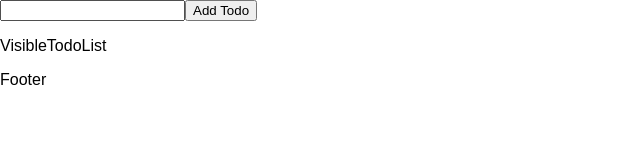
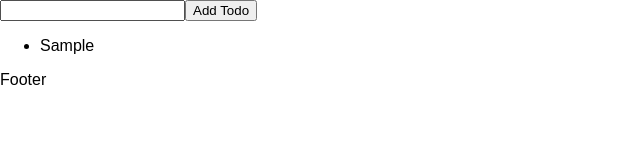
Before and after one commit to jeffreyleeon/react-redux-todo-example, a React (Create React App) app: page / in a window 1280 px wide. Both pictures are taken after typing "Sample" into the empty fields and a click on the button "Add Todo". Shown: the top 160 px of the page, without its empty margins (0-640 px from the left). Built offline with nearby package versions, Linux system fonts and the light colour scheme.

Commit message:
Able to display todo task name

```diff
--- /dev/null
+++ b/src/TodoList.js
@@ -0,0 +1,31 @@
+import React, { Component } from 'react';
+import PropTypes from 'prop-types';
+// import Todo from './Todo';
+
+class TodoList extends Component {
+  propTypes() {
+    return {
+      todos: PropTypes.arrayOf(
+        PropTypes.shape({
+          id: PropTypes.number.isRequired,
+          completed: PropTypes.bool.isRequired,
+          text: PropTypes.string.isRequired
+        }).isRequired
+      ).isRequired,
+      onTodoClick: PropTypes.func.isRequired
+    };
+  }
+
+  render() {
+    let { todos } = this.props;
+    return (
+      <ul>
+        {todos.map(todo =>
+          <li>{todo.text}</li>
+        )}
+      </ul>
+    );
+  }
+}
+
+export default TodoList;
--- a/src/containers/VisibleTodoList.js
+++ b/src/containers/VisibleTodoList.js
@@ -1,13 +1,25 @@
 import React, { Component } from 'react';
+import { connect } from 'react-redux';
+import { toggleTodo } from '../actionsCreators';
+import TodoList from '../TodoList';
 
-class VisibleTodoList extends Component {
-  render() {
-    return (
-      <div>
-      	<p>VisibleTodoList</p>
-      </div>
-    );
-  }
+const mapStateToProps = (state) => {
+    return {
+        todos: state.todos
+    }
 }
 
+const mapDispatchToProps = (dispatch, ownProps) => {
+    return {
+        onTodoClick: (todoID) => {
+            dispatch(toggleTodo(todoID));
+        }
+    };
+}
+
+const VisibleTodoList = connect(
+    mapStateToProps,
+    mapDispatchToProps
+)(TodoList);
+
 export default VisibleTodoList;
```
